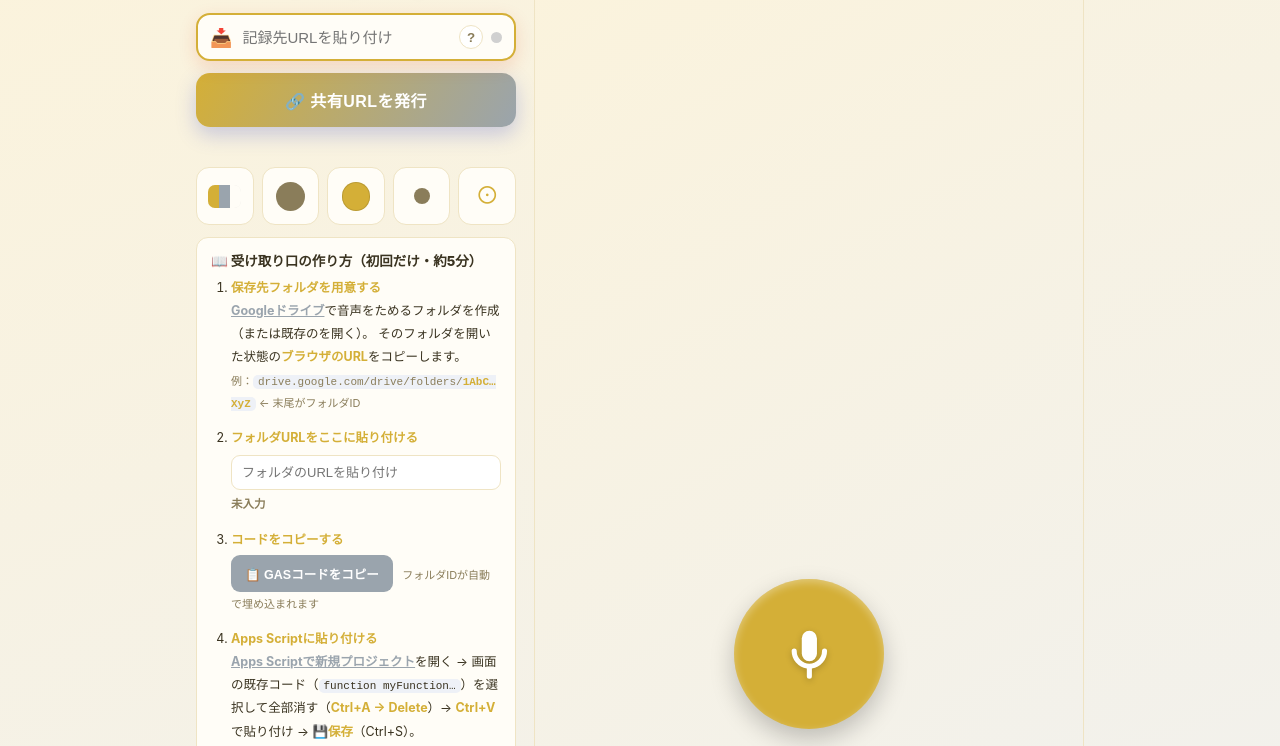
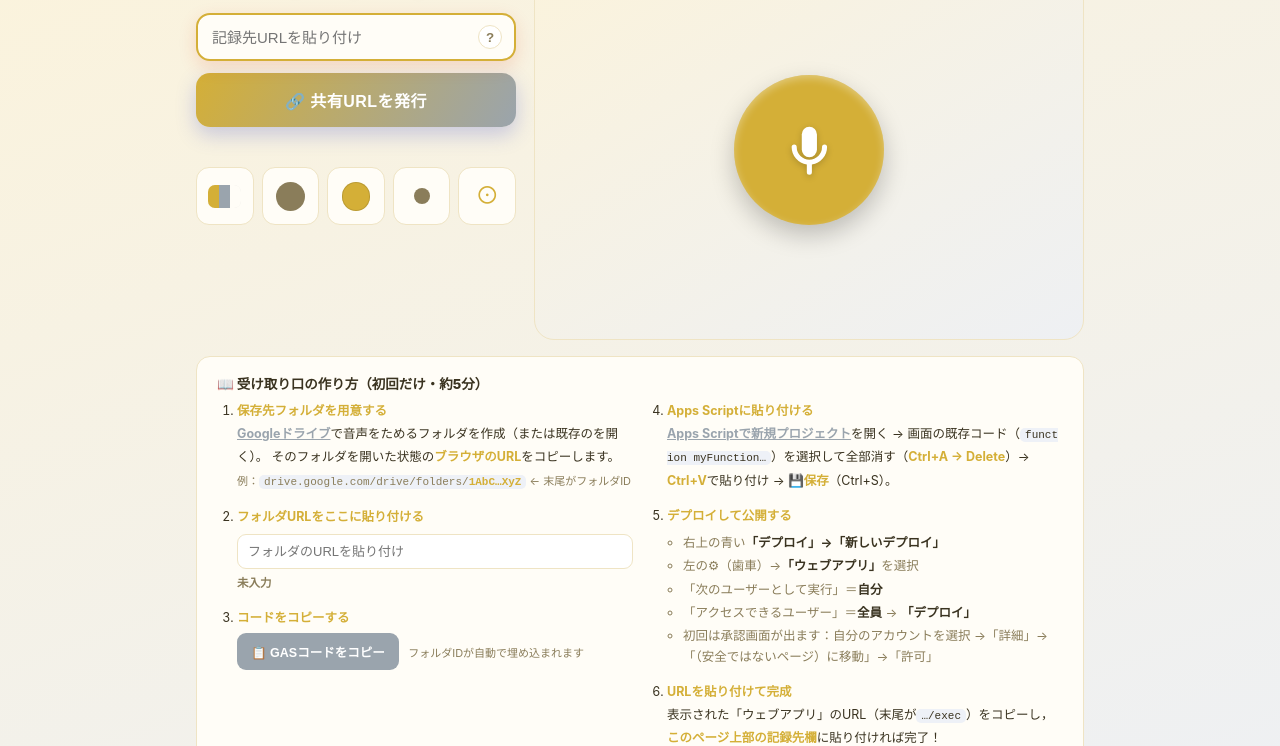
Before and after one commit to uta3y3uta/koewarp, a plain HTML site: page index.html in a window 1280 px wide. Both pictures are taken after a click on the button "使い方". Shown: the part 54-800 px from the top of the page. Drawn offline with Linux system fonts and the light colour scheme; a web font is replaced by a local one.

Commit message:
使い方を全幅の下方展開に変更＋トラブル節と装飾アイコンを削除
・？ボタンの使い方ガイドを左カラム内から studio の外（全幅）へ移動。
  開いてもプレビューの位置・大きさが変わらないように。広い画面では手順を
  2段組にして横長に表示。
・「送信に失敗するとき」のトラブルシューティング節を削除。
・記録先URL欄の先頭の📥アイコンと，？右隣のステータスドットを削除。
  ドット廃止に伴い driveDot 参照を除去（有効URL時は🔍接続テストのみ表示）。

Co-Authored-By: Claude Opus 4 <noreply@anthropic.com>

```diff
--- a/app.js
+++ b/app.js
@@ -66,10 +66,8 @@ function initSettings(){
 
   function updateDriveStatus(){
     const v = driveUrl.value.trim();
-    const dot = $('driveDot');
     const ok = /^https?:\/\//.test(v);
-    dot.className = 'dot'+(ok?' ok':'');
-    dot.title = ok ? '記録先を設定しました' : '未設定';
+    // URLが有効なときだけ「🔍接続テスト」リンクを表示（ドット廃止）
     const tl = $('testLink');
     if(ok){ tl.hidden=false; tl.href=v; } else { tl.hidden=true; }
   }
--- a/index.html
+++ b/index.html
@@ -21,11 +21,9 @@
 
       <!-- 記録先URL -->
       <div class="url-field" id="driveCard">
-        <span class="url-ic">📥</span>
         <input type="url" id="driveUrl" inputmode="url" autocomplete="off"
           placeholder="記録先URLを貼り付け" />
         <button class="help-btn" id="setupToggle" type="button" aria-label="使い方">?</button>
-        <span class="dot" id="driveDot" title="未設定"></span>
       </div>
 
       <a class="test-link" id="testLink" href="#" target="_blank" rel="noopener" hidden>🔍 記録先の接続テスト</a>
@@ -40,8 +38,20 @@
 
       <!-- ビジュアルピッカー群（タップで展開して選ぶ） -->
       <div class="pickers" id="pickers"></div>
+    </section>
 
-      <!-- 使い方（初期は隠す） -->
+    <!-- 右：プレビュー -->
+    <section class="stage-wrap" id="preview">
+      <div class="mic-stage">
+        <div class="fx-layer" id="fxLayer"></div>
+        <button class="mic-btn shaped" id="previewMic" type="button" aria-label="マイク">
+          <svg viewBox="0 0 24 24" class="mic-ic"><path d="M12 15a3 3 0 0 0 3-3V6a3 3 0 0 0-6 0v6a3 3 0 0 0 3 3z"/><path d="M19 11a1 1 0 1 0-2 0 5 5 0 0 1-10 0 1 1 0 1 0-2 0 7 7 0 0 0 6 6.92V21a1 1 0 1 0 2 0v-3.08A7 7 0 0 0 19 11z"/></svg>
+        </button>
+      </div>
+    </section>
+  </div>
+
+  <!-- 使い方（初期は隠す・？で全幅の下方に展開） -->
   <div class="setup-guide" id="setupGuide" hidden>
     <div class="sg-head">📖 受け取り口の作り方（初回だけ・約5分）</div>
     <ol class="sg-steps">
@@ -83,27 +93,6 @@
         <b>このページ上部の記録先欄</b>に貼り付ければ完了！
       </li>
     </ol>
-        <div class="sg-trouble">
-          <b>⚠ 送信に失敗するとき</b>
-          <ul class="sg-ul">
-            <li>記録先URLの末尾が <code>/exec</code> になっているか（<code>/dev</code> や <code>/edit</code> はNG）</li>
-            <li>デプロイの「アクセスできるユーザー」が <b>全員</b> になっているか</li>
-            <li>コードを直したら，再度<b>「デプロイ」→「デプロイを管理」→ 鉛筆✏ → バージョン「新しいバージョン」→ デプロイ</b>で更新</li>
-            <li>上の「🔍 接続テスト」を押して「正常に動いています」と表示されればOK</li>
-          </ul>
-        </div>
-      </div>
-    </section>
-
-    <!-- 右：プレビュー -->
-    <section class="stage-wrap" id="preview">
-      <div class="mic-stage">
-        <div class="fx-layer" id="fxLayer"></div>
-        <button class="mic-btn shaped" id="previewMic" type="button" aria-label="マイク">
-          <svg viewBox="0 0 24 24" class="mic-ic"><path d="M12 15a3 3 0 0 0 3-3V6a3 3 0 0 0-6 0v6a3 3 0 0 0 3 3z"/><path d="M19 11a1 1 0 1 0-2 0 5 5 0 0 1-10 0 1 1 0 1 0-2 0 7 7 0 0 0 6 6.92V21a1 1 0 1 0 2 0v-3.08A7 7 0 0 0 19 11z"/></svg>
-        </button>
-      </div>
-    </section>
   </div>
 </main>
 
--- a/styles.css
+++ b/styles.css
@@ -37,18 +37,20 @@ body{
 .url-field{position:relative;display:flex;align-items:center;gap:8px;
   background:var(--panel);border:2px solid var(--brand);border-radius:14px;padding:10px 12px;
   box-shadow:0 6px 18px rgba(227,53,13,.15)}
-.url-ic{font-size:18px}
 .url-field input{flex:1;border:none;outline:none;background:transparent;font-size:15px;color:#111;min-width:0}
 .help-btn{width:24px;height:24px;border-radius:50%;border:1.5px solid var(--line);
   background:#fff;color:var(--sub);font-weight:800;cursor:pointer;flex:none}
-.dot{width:11px;height:11px;border-radius:50%;background:#d0d0d0;flex:none;transition:background .2s}
-.dot.ok{background:#22c55e;box-shadow:0 0 0 3px rgba(34,197,94,.2)}
 .test-link{font-size:12px;color:var(--brand2);font-weight:700;text-decoration:none;
   align-self:flex-start;margin-top:-4px}
 .test-link:hover{text-decoration:underline}
 
-/* 使い方 */
-.setup-guide{background:var(--panel);border:1px solid var(--line);border-radius:12px;padding:12px 14px}
+/* 使い方（？で全幅の下方に展開・横長レイアウト） */
+.setup-guide{margin-top:16px;background:var(--panel);border:1px solid var(--line);
+  border-radius:14px;padding:16px 20px}
+@media(min-width:640px){
+  .setup-guide .sg-steps{column-count:2;column-gap:34px}
+  .setup-guide .sg-steps>li{break-inside:avoid;-webkit-column-break-inside:avoid}
+}
 .setup-guide code{background:#eef1f7;padding:1px 5px;border-radius:5px;font-size:11px;word-break:break-all}
 .setup-guide a{color:var(--brand2);font-weight:700}
 .sg-head{font-size:13.5px;font-weight:800;color:var(--ink);margin-bottom:6px}
```
Lines whose indentation alone changed are shown as unchanged.
